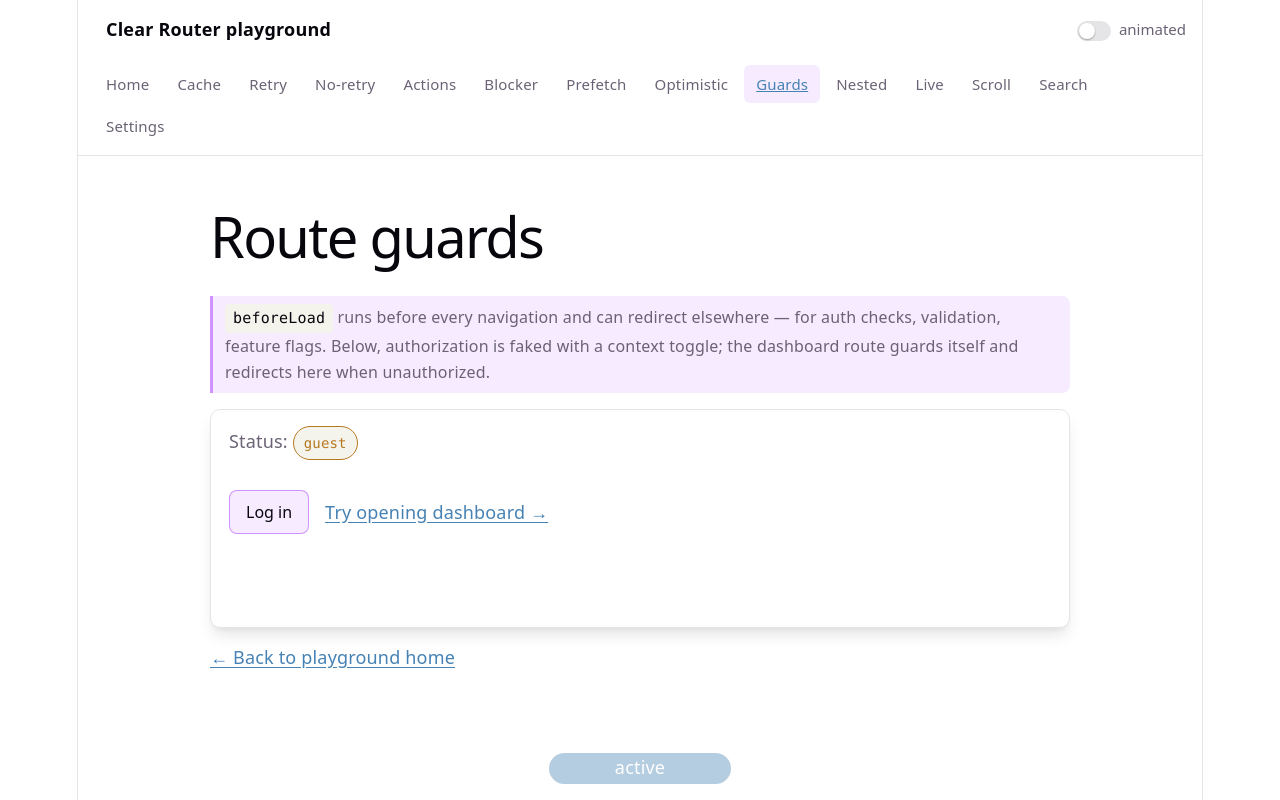
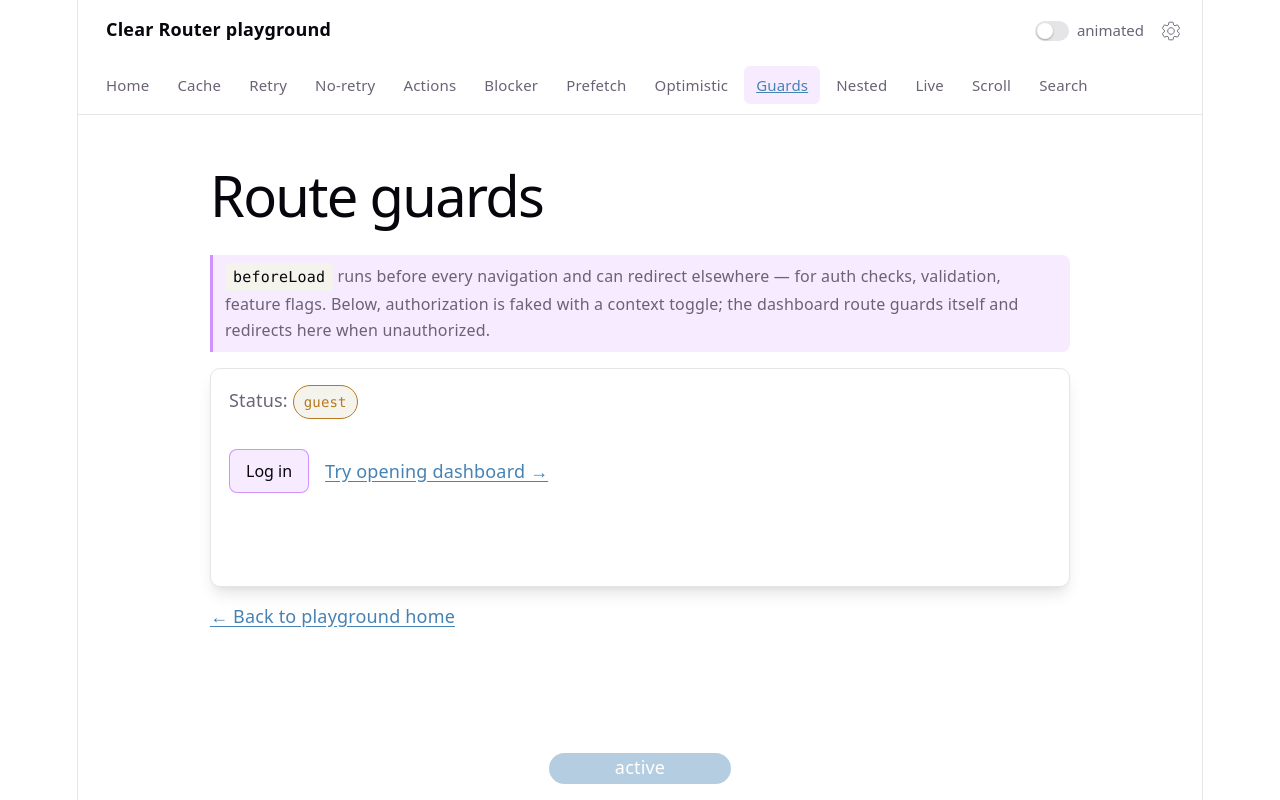
Before and after one commit to AndrewBubnov/clear-react-router, a React (Vite) app: page /playground/guard in a window 1280 px wide. Built offline with nearby package versions, Linux system fonts and the light colour scheme.

Commit message:
Add settings icon

```diff
--- a/src/playground/PlaygroundNav.tsx
+++ b/src/playground/PlaygroundNav.tsx
@@ -15,9 +15,23 @@ export const PlaygroundNav = () => {
 				>
 					<div className="pg-brand">Clear Router playground</div>
 				</a>
-				<Switch checked={isAnimated} onCheckedChange={setIsAnimated}>
-					<span>animated</span>
-				</Switch>
+				<div className="pg-brand-controls">
+					<Switch checked={isAnimated} onCheckedChange={setIsAnimated}>
+						<span>animated</span>
+					</Switch>
+					<Link to="/playground/settings" aria-label="Settings" className="pg-gear-link">
+						<svg
+							className="pg-gear"
+							viewBox="0 0 24 24"
+							stroke="currentColor"
+							fill="none"
+							aria-hidden="true"
+							focusable="false"
+						>
+							<path d="M19.14,12.94c0.04-0.3,0.06-0.61,0.06-0.94c0-0.32-0.02-0.64-0.07-0.94l2.03-1.58c0.18-0.14,0.23-0.41,0.12-0.61 l-1.92-3.32c-0.12-0.22-0.37-0.29-0.59-0.22l-2.39,0.96c-0.5-0.38-1.03-0.7-1.62-0.94L14.4,2.81c-0.04-0.24-0.24-0.41-0.5-0.41 h-3.8c-0.27,0-0.46,0.17-0.5,0.41L9.2,5.35C8.61,5.59,8.08,5.91,7.58,6.29L5.19,5.33c-0.22-0.08-0.47,0-0.59,0.22L2.68,8.87 c-0.11,0.21-0.06,0.47,0.12,0.61l2.03,1.58C4.78,11.36,4.76,11.68,4.76,12s0.02,0.64,0.07,0.94l-2.03,1.58 c-0.18,0.14-0.23,0.41-0.12,0.61l1.92,3.32c0.12,0.22,0.37,0.29,0.59,0.22l2.39-0.96c0.5,0.38,1.03,0.7,1.62,0.94l0.36,2.54 c0.05,0.24,0.24,0.41,0.5,0.41h3.8c0.27,0,0.46-0.17,0.5-0.41l0.36-2.54c0.59-0.24,1.13-0.56,1.62-0.94l2.39,0.96 c0.22,0.08,0.47,0,0.59-0.22l1.92-3.32c0.11-0.22,0.06-0.47-0.12-0.61L19.14,12.94z M12,15.6c-1.98,0-3.6-1.62-3.6-3.6 s1.62-3.6,3.6-3.6s3.6,1.62,3.6,3.6S13.98,15.6,12,15.6z" />
+						</svg>
+					</Link>
+				</div>
 			</div>
 			<nav className="pg-nav" aria-label="Playground">
 				<Link to="/playground" exact>
@@ -35,7 +49,6 @@ export const PlaygroundNav = () => {
 				<Link to="/playground/live">Live</Link>
 				<Link to="/playground/scroll">Scroll</Link>
 				<Link to="/playground/search">Search</Link>
-				<Link to="/playground/settings">Settings</Link>
 			</nav>
 		</div>
 	);
--- a/src/playground/playground.css
+++ b/src/playground/playground.css
@@ -365,6 +365,40 @@ button.pg-switch:focus-visible {
 	padding: 16px 16px 10px 28px;
 }
 
+.pg-brand-controls {
+	display: inline-flex;
+	align-items: center;
+	gap: 12px;
+}
+
+.pg-gear-link {
+	display: inline-flex;
+	padding: 4px;
+	border-radius: 6px;
+	color: var(--text);
+}
+
+.pg-gear-link[aria-current='page'] {
+	color: steelblue;
+}
+
+.pg-gear-link:focus-visible {
+	outline: 2px solid steelblue;
+	outline-offset: 2px;
+}
+
+@media (hover: hover) {
+	.pg-gear-link:hover {
+		background: var(--accent-bg);
+	}
+}
+
+.pg-gear {
+	display: block;
+	width: 22px;
+	height: 22px;
+}
+
 @media (width <= 1024px) {
 	.pg-card {
 		min-height: 165px;
```
